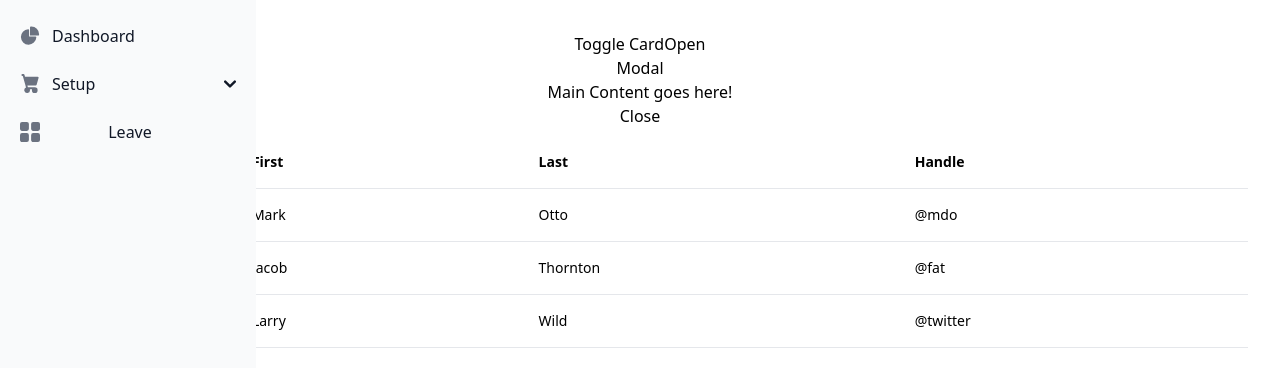
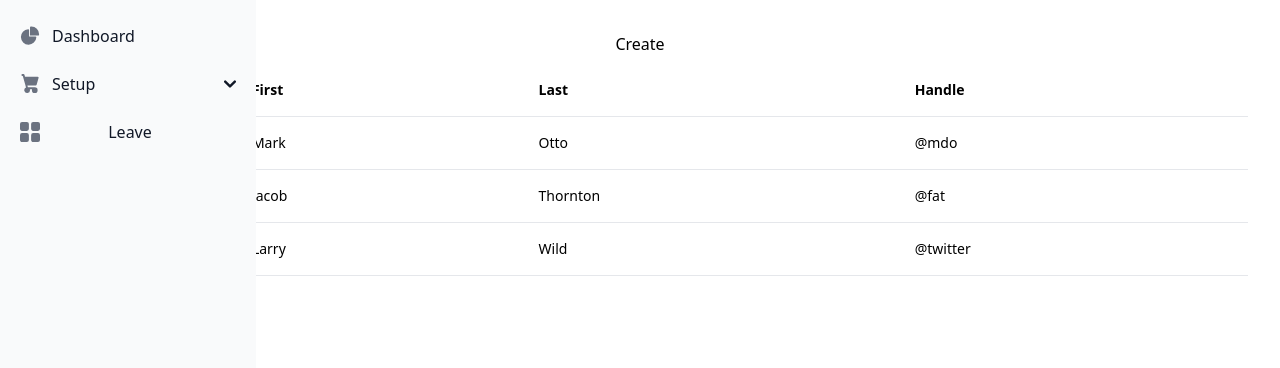
Before and after one commit to itaminul/ERP-front-end, a React (Create React App) app: page /de-part-ment-set-up-for-emp-info in a window 1280 px wide. Shown: the top 368 px of the page. Built offline with nearby package versions, Linux system fonts and the light colour scheme.

Commit message:
create global modal form with department form

```diff
--- /dev/null
+++ b/src/components/pages/hr/setup/department/CreateDept.tsx
@@ -0,0 +1,22 @@
+const onSubmit = () => {
+
+}
+const CreateDept = () => {
+    return (
+        <>
+            <form onSubmit={onSubmit}>
+                <div className="mb-6">
+                    <label className="block text-left mb-2 text-sm font-medium text-gray-900 dark:text-white">Name</label>
+                    <input type="email" id="email" className="bg-gray-50 border border-gray-300 text-gray-900 text-sm rounded-lg focus:ring-blue-500 focus:border-blue-500 block w-full p-2.5 dark:bg-gray-700 dark:border-gray-600 dark:placeholder-gray-400 dark:text-white dark:focus:ring-blue-500 dark:focus:border-blue-500" placeholder="name@flowbite.com" required />
+                </div>
+                <div className="mb-6">
+                    <label className="block text-left mb-2 text-sm  font-medium text-gray-900 dark:text-white">Description</label>
+                    <input type="text" id="password" className="bg-gray-50 border border-gray-300 text-gray-900 text-sm rounded-lg focus:ring-blue-500 focus:border-blue-500 block w-full p-2.5 dark:bg-gray-700 dark:border-gray-600 dark:placeholder-gray-400 dark:text-white dark:focus:ring-blue-500 dark:focus:border-blue-500" required />
+                </div>
+                <button type="button" className="text-white bg-blue-700 hover:bg-blue-800 focus:ring-4 focus:outline-none focus:ring-blue-300 font-medium rounded-lg text-sm w-full sm:w-auto px-5 py-2.5 text-center dark:bg-blue-600 dark:hover:bg-blue-700 dark:focus:ring-blue-800">Submit</button>
+            </form>
+        </>
+    )
+}
+
+export default CreateDept;
--- a/src/components/pages/hr/setup/department/DeptIndex.tsx
+++ b/src/components/pages/hr/setup/department/DeptIndex.tsx
@@ -2,30 +2,32 @@
 import Modal from "../../../../../modal/Modal"
 import { useModal } from "../../../../../modal/useModal"
 import HrLeftSideBar from "../../../../layouts/HrLeftSideBar"
+import CreateDept from "./CreateDept";
 
 
 
 const DeptIndex = () => {
 
-
-    const [showModal, setShowModal] = useState<boolean>(false);
-
-    function toggleModal() {
+    const [showModal, setShowModal] = useState(false);
+    const toggleModal = () => {
         setShowModal(!showModal);
+    }
+    const onClose = () => {
+        setShowModal(false);
     }
 
     return (
         <>
             <HrLeftSideBar />
 
-            <div className="card">
-                <span>Toggle Card</span>
-                <button type="button" className="btn" onClick={toggleModal}>Open</button>
-            </div>
-            <Modal open={showModal} onClose={toggleModal}>
-                <div>
-                    Main Content goes here!
-                </div>
+            <button onClick={toggleModal}>Create</button>
+
+            <Modal open={showModal} onClose={onClose} title="Add New Department" modalSize="max-w-lg" modalPadding="px-96" closeButtonPadding="ml-6" toggle={function (): void {
+                throw new Error("Function not implemented.");
+            }} >
+
+               <CreateDept />
+
             </Modal>
 
             <div className="flex flex-col px-8">
--- a/src/modal/Modal.tsx
+++ b/src/modal/Modal.tsx
@@ -4,63 +4,41 @@
     open: boolean;
     onClose: () => void;
     children?: ReactElement;
+    toggle: () => void;
+    title: string,
+    modalSize: string,
+    modalPadding: string,
+    closeButtonPadding: string
 }
 
 export default function Modal(props: ModalProps): ReturnType<FC> {
     return (
         <>
-        <div className={`${"modal"} ${props.open ? "display-block" : "display-none"}`}>
-            <div className="modal-main">
-                <div className="modal-head">
-                    <h1>Modal</h1>
-                </div>
-                <div className="modal-body">
-                    {props.children}
-                </div>
-                <div className="btn-container">
-                    <button type="button" className="btn" onClick={props.onClose}>Close</button>
-                </div>
-            </div>
-        </div>
-        <div id="authentication-modal"  aria-hidden="true"
-        className={`${"modal"} ${props.open ? "display" : "hidden"}
-        fixed top-0 left-0 right-0 z-50  w-full p-4
-        overflow-x-hidden overflow-y-auto md:inset-0 h-[calc(100%-1rem)] max-h-full`}>
-        <div className="relative w-full max-w-md max-h-full">
-
+            <div id="extralarge-modal" aria-hidden="true"
+                className={`${"modal"} ${props.open ? "display" : "hidden"}  fixed top-0 left-0 right-0 z-50  w-full p-4 ${props.modalPadding} overflow-x-hidden overflow-y-auto md:inset-0 h-[calc(100%-1rem)] max-h-full`}
+            >
+                <div className={`relative w-full ${props.modalSize} max-h-full`}>
                     <div className="relative bg-white rounded-lg shadow dark:bg-gray-700">
-                <button type="button" className="absolute top-3 right-2.5 text-gray-400 bg-transparent hover:bg-gray-200 hover:text-gray-900 rounded-lg text-sm w-8 h-8 ml-auto inline-flex justify-center items-center dark:hover:bg-gray-600 dark:hover:text-white" data-modal-hide="authentication-modal">
+                        <button type="button" onClick={props.onClose} className="absolute top-3 right-2.5 text-gray-400 bg-transparent hover:bg-gray-200 hover:text-gray-900 rounded-lg text-sm w-8 h-8 ml-auto inline-flex justify-center items-center dark:hover:bg-gray-600 dark:hover:text-white" data-modal-hide="authentication-modal">
                             <svg className="w-3 h-3" aria-hidden="true" xmlns="http://www.w3.org/2000/svg" fill="none" viewBox="0 0 14 14">
-                        <path stroke="currentColor" stroke-linecap="round" stroke-linejoin="round" stroke-width="2" d="m1 1 6 6m0 0 6 6M7 7l6-6M7 7l-6 6"/>
+                                <path stroke="currentColor" stroke-linecap="round" stroke-linejoin="round" stroke-width="2" d="m1 1 6 6m0 0 6 6M7 7l6-6M7 7l-6 6" />
                             </svg>
                             <span className="sr-only">Close modal</span>
                         </button>
+
                         <div className="px-6 py-6 lg:px-8">
-                    <h3 className="mb-4 text-xl font-medium text-gray-900 dark:text-white">Sign in to our platform</h3>
-                    <form className="space-y-6" action="#">
-                        <div>
-                            <label className="block mb-2 text-sm font-medium text-gray-900 dark:text-white">Your email</label>
-                            <input type="email" name="email" id="email" className="bg-gray-50 border border-gray-300 text-gray-900 text-sm rounded-lg focus:ring-blue-500 focus:border-blue-500 block w-full p-2.5 dark:bg-gray-600 dark:border-gray-500 dark:placeholder-gray-400 dark:text-white" placeholder="name@company.com" required />
+                            <h3 className="mb-4 text-xl font-medium text-gray-900 dark:text-white">
+                                {props.title}
+                            </h3>
                         </div>
-                        <div>
-                            <label className="block mb-2 text-sm font-medium text-gray-900 dark:text-white">Your password</label>
-                            <input type="password" name="password" id="password" placeholder="••••••••" className="bg-gray-50 border border-gray-300 text-gray-900 text-sm rounded-lg focus:ring-blue-500 focus:border-blue-500 block w-full p-2.5 dark:bg-gray-600 dark:border-gray-500 dark:placeholder-gray-400 dark:text-white" required />
+                        <div className="px-6 py-6 lg:px-8">
+                            {props.children}
                         </div>
-                        <div className="flex justify-between">
-                            <div className="flex items-start">
-                                <div className="flex items-center h-5">
-                                    <input id="remember" type="checkbox" value="" className="w-4 h-4 border border-gray-300 rounded bg-gray-50 focus:ring-3 focus:ring-blue-300 dark:bg-gray-600 dark:border-gray-500 dark:focus:ring-blue-600 dark:ring-offset-gray-800 dark:focus:ring-offset-gray-800" required/>
+
+                        <div className={`btn-container ${props.closeButtonPadding}`}>
+                            <button type="button" className="text-white bg-gray-800 hover:bg-gray-900 focus:outline-none focus:ring-4 focus:ring-gray-300 font-medium rounded-lg text-sm px-5 ml-96 py-2.5 mr-0 mb-4 dark:bg-gray-800 dark:hover:bg-gray-700 dark:focus:ring-gray-700 dark:border-gray-700" onClick={props.onClose}>Close</button>
                         </div>
-                                <label  className="ml-2 text-sm font-medium text-gray-900 dark:text-gray-300">Remember me</label>
-                            </div>
-                            <a href="#" className="text-sm text-blue-700 hover:underline dark:text-blue-500">Lost Password?</a>
-                        </div>
-                        <button type="submit" className="w-full text-white bg-blue-700 hover:bg-blue-800 focus:ring-4 focus:outline-none focus:ring-blue-300 font-medium rounded-lg text-sm px-5 py-2.5 text-center dark:bg-blue-600 dark:hover:bg-blue-700 dark:focus:ring-blue-800">Login to your account</button>
-                        <div className="text-sm font-medium text-gray-500 dark:text-gray-300">
-                            Not registered? <a href="#" className="text-blue-700 hover:underline dark:text-blue-500">Create account</a>
-                        </div>
-                    </form>
-                </div>
+
                     </div>
                 </div>
             </div>
```
Lines whose indentation alone changed are shown as unchanged.
